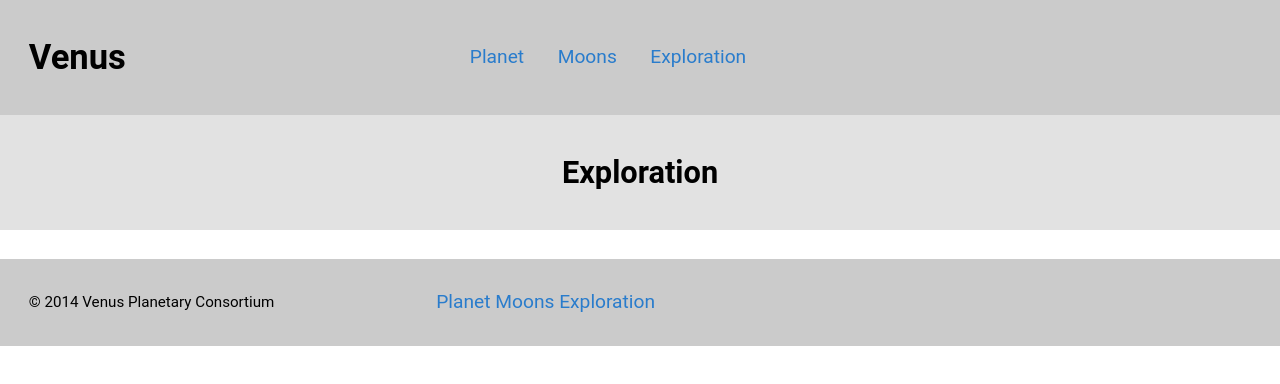
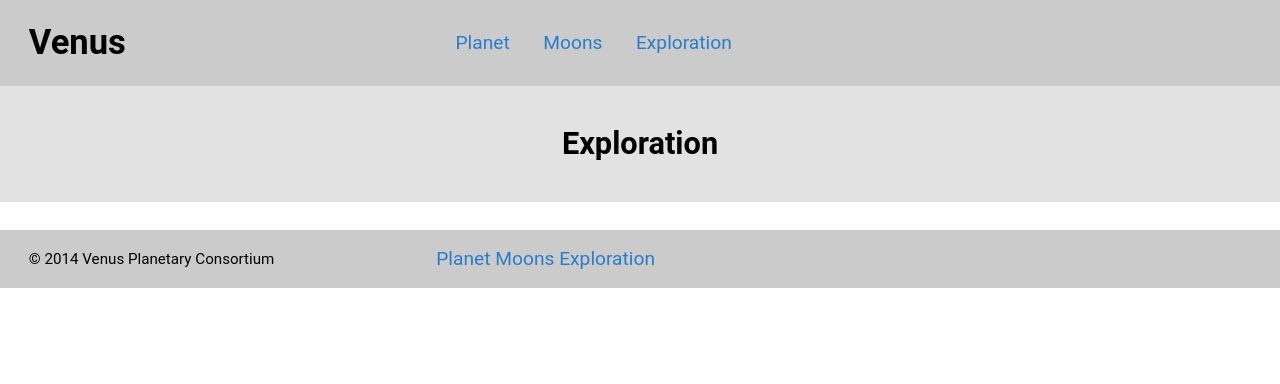
Before and after one commit to ashtastic/dsn1675-planet-website, a plain HTML site: page exploration.html in a window 1280 px wide. Drawn offline with Linux system fonts and the light colour scheme.

Commit message:
Minor padding changes to bring it closer to the mockup.

```diff
--- a/exploration.html
+++ b/exploration.html
@@ -13,11 +13,11 @@
 
 <div class="grid masthead push">
 	<div class="unit unit-xs-1 unit-s-1 unit-m-1-3 unit-l-1-3">
-		<h1 class="push-0 gutter pad-t">Venus</h1>
+		<h1 class="push-0 gutter pad-t-1-2">Venus</h1>
 	</div>
 	<div class="unit unit-xs-1 unit-s-1 unit-m-2-3 unit-l-2-3">
 		<nav>
-			<ul class="nav push-0 island">
+			<ul class="nav push-0 gutter-1-2 pad-t-1-2 pad-b-1-2">
 				<li><a class="island-1-2" href="planet.html">Planet</a></li>
 				<li><a class="island-1-2" href="moons.html">Moons</a></li>
 				<li><a class="island-1-2" href="exploration.html">Exploration</a></li>
@@ -29,7 +29,7 @@
 	</div>
 </div>
 
-<div class="grid footer island">
+<div class="grid footer gutter island-1-2">
 	<div class="unit unit-xs-1 unit-s-1 unit-m-1-2 unit-l-1-3">
 		<p class="push-0 micro">© 2014 Venus Planetary Consortium</p>
 	</div>
```
Also changed, not shown: index.html (+3 -3 lines), moons.html (+3 -3 lines).
